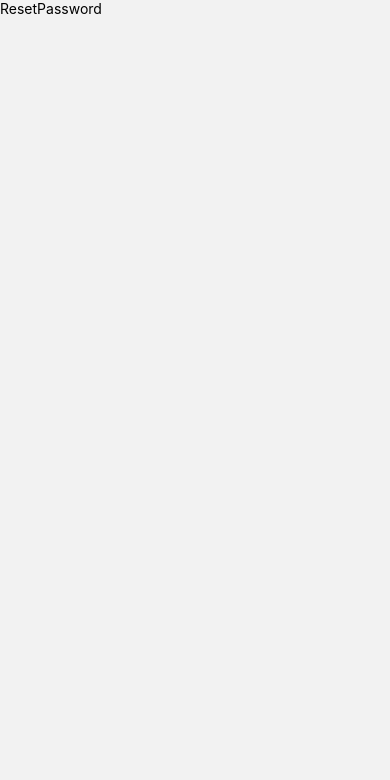
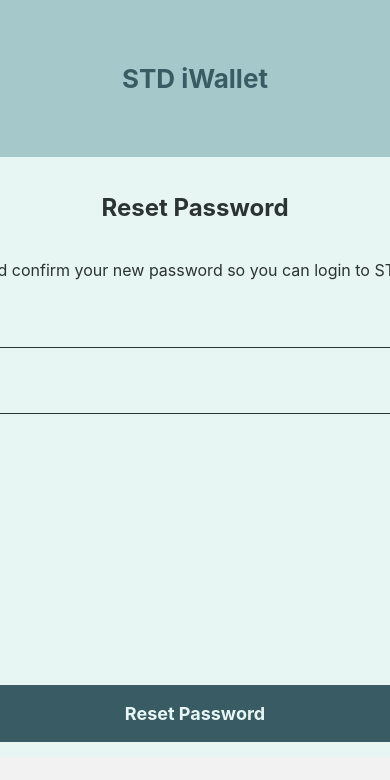
Before and after one commit to ramdhanstdi/stdiwallet-react-native, a React Native app: screen /ResetPassword in a window 390 px wide. Shown: the top 780 px of the page. Built offline with nearby package versions, Linux system fonts and the light colour scheme.

Commit message:
feat: Create Pin

```diff
--- a/App.js
+++ b/App.js
@@ -7,6 +7,7 @@ import Login from './src/screens/Login';
 import CreatePin from './src/screens/CreatePin';
 import ForgotPassword from './src/screens/ForgotPassword';
 import ResetPassword from './src/screens/ResetPassword';
+import Home from './src/screens/Home';
 
 const Stack = createNativeStackNavigator();
 
@@ -39,6 +40,11 @@ const App = () => {
           name="ResetPassword"
           component={ResetPassword}
         />
+        <Stack.Screen
+          options={{headerShown: false}}
+          name="Home"
+          component={Home}
+        />
       </Stack.Navigator>
     </NavigationContainer>
   );
--- a/package.json
+++ b/package.json
@@ -16,10 +16,10 @@
     "formik": "^2.2.9",
     "react": "18.0.0",
     "react-native": "0.69.4",
-    "react-native-code-input": "^1.0.6",
     "react-native-safe-area-context": "^4.3.3",
     "react-native-screens": "^3.17.0",
     "react-native-vector-icons": "^9.2.0",
+    "react-pin-field": "^3.0.16",
     "yup": "^0.32.11"
   },
   "devDependencies": {
--- a/src/screens/CreatePin.js
+++ b/src/screens/CreatePin.js
@@ -1,31 +1,86 @@
-import {View, Text, ScrollView, Button, StyleSheet} from 'react-native';
-import React from 'react';
+import {
+  View,
+  Text,
+  ScrollView,
+  StyleSheet,
+  TextInput,
+  Dimensions,
+  Pressable,
+  Keyboard,
+} from 'react-native';
+import React, {useRef} from 'react';
 import Auth from '../component/Auth';
 import Input from '../component/Input';
 import styles from '../styles/global';
 import ButtonAuth from '../component/ButtonAuth';
 import {ErrorMessage, Formik} from 'formik';
+import {SECONDARY_COLOR, TEXT_DARK} from '../styles/const';
 import * as Yup from 'yup';
 
-const pinSchema = Yup.object().shape({
-  pin1: Yup.string().min(1).max(1).required(),
-  pin2: Yup.string().min(1).max(1).required(),
-  pin3: Yup.string().min(1).max(1).required(),
-  pin4: Yup.string().min(1).max(1).required(),
-  pin5: Yup.string().min(1).max(1).required(),
-  pin6: Yup.string().min(1).max(1).required(),
-});
+export const FormPin = ({
+  handleBlur,
+  handleSubmit,
+  handleChange,
+  pin,
+  setPin,
+  maxlength,
+}) => {
+  const [focus, setFocus] = React.useState(false);
+  const handleOnPress = () => {
+    setFocus(true);
+    textInputRef?.current?.focus();
+  };
+  const handleOnBlur = () => {
+    setFocus(false);
+  };
+  const pinDigit = new Array(maxlength).fill(0);
+  const textInputRef = useRef(null);
+  const toPinDigitInput = (_value, index) => {
+    const emptyInputChar = ' ';
+    const digit = pin[index] || emptyInputChar;
+    return (
+      <View style={styleLocal.inputDigit} key={index}>
+        <Text style={styleLocal.inputText}>{digit}</Text>
+      </View>
+    );
+  };
 
-const FormPin = ({errors, handleChange, handleBlur, handleSubmit}) => {
   return (
-    <>
-      <View><Text>hahaha</Text>
+    <View style={styles.formikWrap}>
+      <Pressable style={styleLocal.digitContainer} onPress={handleOnPress}>
+        {pinDigit.map(toPinDigitInput)}
+      </Pressable>
+      <View>
+        <View style={styleLocal.hiddenText}>
+          <TextInput
+            value={pin}
+            onChangeText={setPin}
+            maxlength={maxlength}
+            keyboardType="number-pad"
+            returnkeyType="done"
+            textContentType="oneTimeCode"
+            ref={textInputRef}
+            onblur={handleOnBlur}
+            name="pin"
+          />
+        </View>
       </View>
-    </>
+      <View style={styles.actionFormik}>
+        <ButtonAuth action={handleSubmit} title="submit" text="Confirm" />
+      </View>
+    </View>
   );
 };
 
 const CreatePin = ({navigation}) => {
+  const [pin, setPin] = React.useState('');
+  const [pinReady, setPinReady] = React.useState(true);
+  const maxlength = 6;
+  const onSubmit = val => {
+    console.log(val);
+    console.log(pin);
+    //disini untuk fungsi register lempar ke Crate pin
+  };
   return (
     <>
       <ScrollView contentContainerStyle={styles.wrapper}>
@@ -38,10 +93,17 @@ const CreatePin = ({navigation}) => {
             Create a PIN that’s contain 6 digits number for security purpose in
             STD iWallet.
           </Text>
-          <Formik
-            validationSchema={pinSchema}
-            initialValues={{email: '', password: ''}}>
-            {props => <FormPin {...props} navigation={navigation} />}
+          <Formik initialValues={{pin: ''}} onSubmit={onSubmit}>
+            {props => (
+              <FormPin
+                {...props}
+                navigation={navigation}
+                setPinReady={setPinReady}
+                setPin={setPin}
+                pin={pin}
+                maxlength={maxlength}
+              />
+            )}
           </Formik>
         </View>
       </ScrollView>
@@ -51,4 +113,32 @@ const CreatePin = ({navigation}) => {
 
 export default CreatePin;
 
-const styleLocal = StyleSheet.create({});
+const styleLocal = StyleSheet.create({
+  hiddenText: {
+    position: 'absolute',
+    width: 1,
+    height: 1,
+    opacity: 0,
+  },
+  digitContainer: {
+    width: Dimensions.get('screen').width - 40,
+    flexDirection: 'row',
+    justifyContent: 'space-around',
+  },
+  inputDigit: {
+    borderColor: SECONDARY_COLOR,
+    width: 45,
+    height: 60,
+    borderWidth: 2,
+    borderRadius: 5,
+    marginTop: 60,
+    alignItems: 'center',
+    justifyContent: 'center',
+  },
+  inputText: {
+    fontSize: 22,
+    fontWeight: '700',
+    textAlign: 'center',
+    color: TEXT_DARK,
+  },
+});
--- a/src/screens/ForgotPassword.js
+++ b/src/screens/ForgotPassword.js
@@ -1,4 +1,4 @@
-import {View, Text, ScrollView, Button, StyleSheet} from 'react-native';
+import {View, Text, ScrollView} from 'react-native';
 import React from 'react';
 import Auth from '../component/Auth';
 import Input from '../component/Input';
@@ -47,10 +47,10 @@ const ForgotPassword = ({navigation}) => {
         <Auth />
         <View style={styles.wrapperBody}>
           <View>
-            <Text style={styles.authTitle}>Sign Up</Text>
+            <Text style={styles.authTitle}>Reset Password</Text>
           </View>
           <Text style={styles.textSmall}>
-            Create your account to access STD iWallet.
+            Enter your iWallet e-mail so we can send you a password reset link.
           </Text>
           <Formik
             validationSchema={ForgotSchema}
--- /dev/null
+++ b/src/screens/Home.js
@@ -0,0 +1,12 @@
+import {View, Text} from 'react-native';
+import React from 'react';
+
+const Home = () => {
+  return (
+    <View>
+      <Text>Home</Text>
+    </View>
+  );
+};
+
+export default Home;
--- a/src/screens/Login.js
+++ b/src/screens/Login.js
@@ -1,4 +1,4 @@
-import {View, Text, ScrollView, Button, StyleSheet} from 'react-native';
+import {View, Text, ScrollView, StyleSheet} from 'react-native';
 import React from 'react';
 import Auth from '../component/Auth';
 import Input from '../component/Input';
@@ -73,6 +73,11 @@ const FormLogin = ({
 };
 
 const Login = ({navigation}) => {
+  const onSubmit = val => {
+    console.log(val);
+    navigation.navigate('Home');
+    //disini untuk fungsi register lempar ke Crate pin
+  };
   return (
     <>
       <ScrollView contentContainerStyle={styles.wrapper}>
@@ -87,7 +92,8 @@ const Login = ({navigation}) => {
           </Text>
           <Formik
             validationSchema={loginSchema}
-            initialValues={{email: '', password: ''}}>
+            initialValues={{email: '', password: ''}}
+            onSubmit={onSubmit}>
             {props => <FormLogin {...props} navigation={navigation} />}
           </Formik>
         </View>
--- a/src/screens/Register.js
+++ b/src/screens/Register.js
@@ -35,7 +35,7 @@ const FormRegister = ({
           type="text"
           name="username"
         />
-        {errors.esername ? (
+        {errors.username ? (
           <Text style={styles.warningForm}>
             <ErrorMessage name="username" />
           </Text>
--- a/src/screens/ResetPassword.js
+++ b/src/screens/ResetPassword.js
@@ -1,12 +1,96 @@
-import {View, Text} from 'react-native';
+import {View, Text, ScrollView} from 'react-native';
 import React from 'react';
+import Auth from '../component/Auth';
+import Input from '../component/Input';
+import styles from '../styles/global';
+import ButtonAuth from '../component/ButtonAuth';
+import {ErrorMessage, Formik} from 'formik';
+import * as Yup from 'yup';
 
-const ResetPassword = () => {
+const ResetSchema = Yup.object().shape({
+  oldPassword: Yup.string().required('Required'),
+  newPassword: Yup.string().min(8).required('Required'),
+});
+
+//Form for Formik
+const FormLogin = ({
+  errors,
+  handleChange,
+  handleBlur,
+  handleSubmit,
+  navigation,
+}) => {
   return (
-    <View>
-      <Text>ResetPassword</Text>
+    <View style={styles.formikWrap}>
+      <View>
+        <Input
+          onChangeText={handleChange}
+          onBlur={handleBlur}
+          icon="lock"
+          placeholder="Input Password"
+          type="text"
+          secure={true}
+          name="oldPassword"
+        />
+        {errors.oldPassword ? (
+          <Text style={styles.warningForm}>
+            <ErrorMessage name="oldPassword" />
+          </Text>
+        ) : null}
+        <Input
+          onChangeText={handleChange}
+          onBlur={handleBlur}
+          icon="lock"
+          placeholder="Input Password"
+          type="text"
+          secure={true}
+          name="newPassword"
+        />
+        {errors.newPassword ? (
+          <Text style={styles.warningForm}>
+            <ErrorMessage name="newPassword" />
+          </Text>
+        ) : null}
+      </View>
+      <View style={styles.actionFormik}>
+        <ButtonAuth
+          action={handleSubmit}
+          title="submit"
+          text="Reset Password"
+        />
+      </View>
     </View>
   );
 };
 
+const ResetPassword = ({navigation}) => {
+  const onSubmit = val => {
+    console.log(val);
+    navigation.navigate('Login');
+    //disini untuk fungsi register lempar ke Crate pin
+  };
+  return (
+    <>
+      <ScrollView contentContainerStyle={styles.wrapper}>
+        <Auth />
+        <View style={styles.wrapperBody}>
+          <View>
+            <Text style={styles.authTitle}>Reset Password</Text>
+          </View>
+          <Text style={styles.textSmall}>
+            Create and confirm your new password so you can login to STD
+            iWallet.
+          </Text>
+          <Formik
+            validationSchema={ResetSchema}
+            initialValues={{oldPassword: '', newPassword: ''}}
+            onSubmit={onSubmit}>
+            {props => <FormLogin {...props} navigation={navigation} />}
+          </Formik>
+        </View>
+      </ScrollView>
+    </>
+  );
+};
+
 export default ResetPassword;
--- a/src/styles/global.js
+++ b/src/styles/global.js
@@ -35,6 +35,7 @@ const styles = StyleSheet.create({
     lineHeight: 23,
     fontWeight: '400',
     color: TEXT_DARK,
+    paddingHorizontal: 15,
   },
   actionFormik: {
     alignItems: 'center',
```
Also changed, not shown: 1 other file (tests, documents, lock files or other folders).
